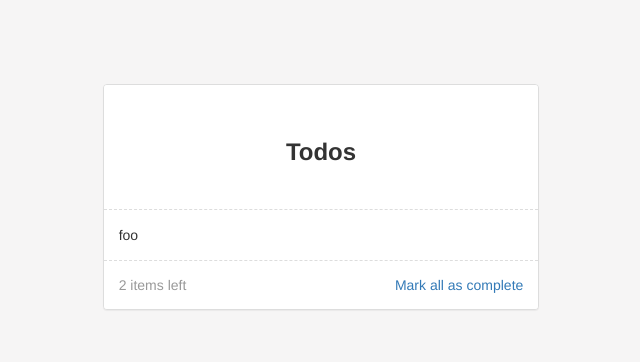
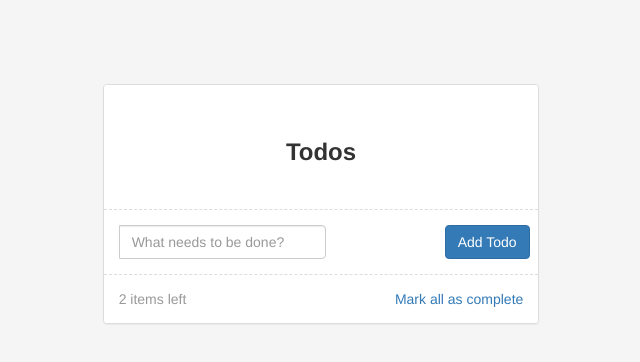
Before and after one commit to iartarisi/backtodo, a plain HTML site: page todo/static/index.html in a window 1280 px wide. Shown: the whole page, without its empty margins (319-959 px from the left). Drawn offline with nearby package versions, Linux system fonts and the light colour scheme.

Commit message:
mock text input form

```diff
--- a/todo/static/index.html
+++ b/todo/static/index.html
@@ -11,7 +11,21 @@
           <h3 id="title">Todos</h3>
         </div>
         <div class="panel-body">
-          foo
+          <form class="form-inline" role="form">
+            <div class="row">
+              <div class="col-md-9">
+                <div class="form-group">
+                  <div class="input-group">
+                    <label class="sr-only" for="newTask">Create a new task</label>
+                    <input type="text" placeholder="What needs to be done?" class="form-control" id="newTask"/>
+                </div>
+              </div>
+              </div>
+              <div class="col-md-3">
+                <button type="submit" class="btn btn-primary">Add Todo</button>
+              </div>
+            </div>
+          </form>
         </div>
         <div class="panel-footer">
           <div id="footer" class="row">
```
